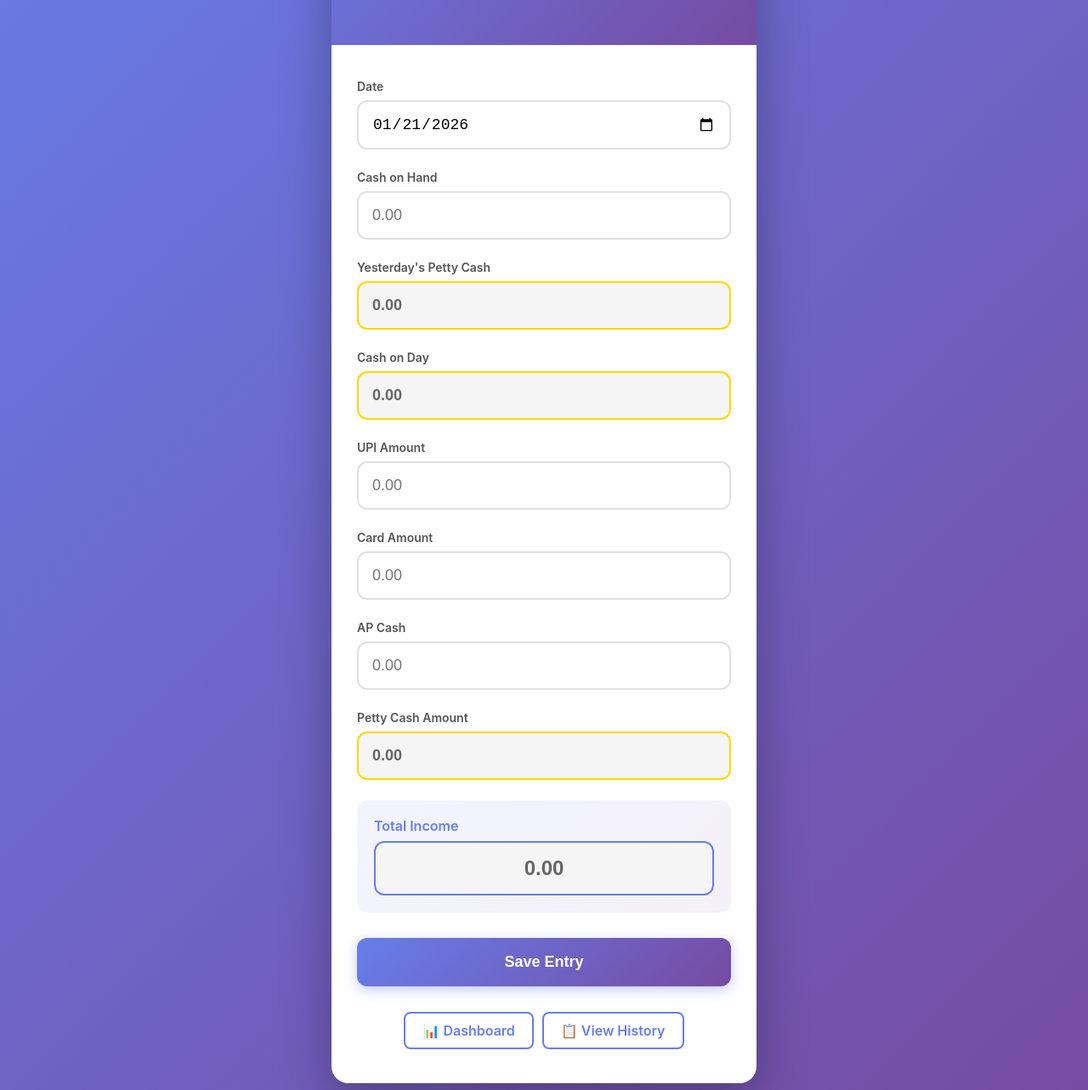
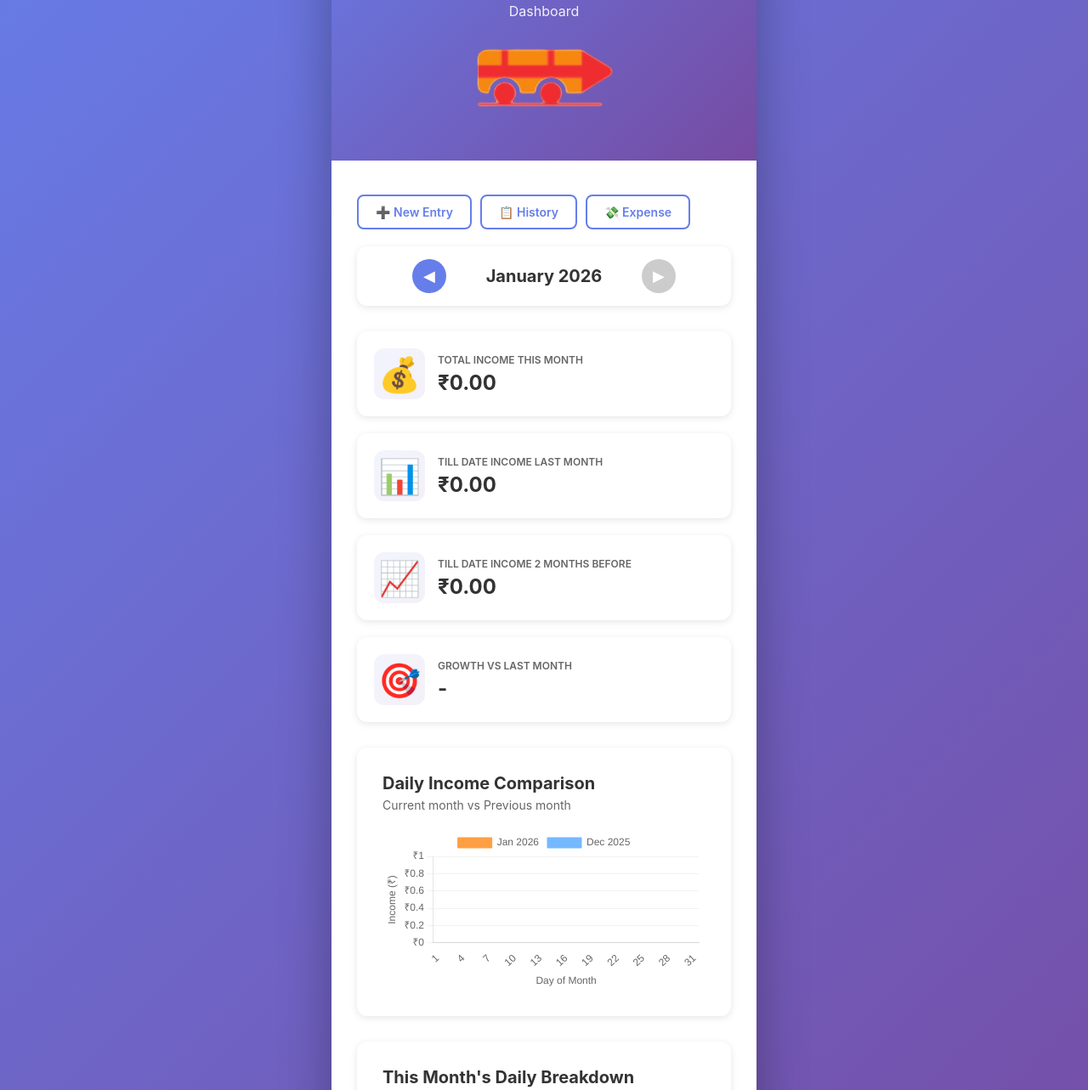
Before and after one commit to rishidhiraj-cloud/PenAndPlay, a plain HTML site: page index.html in a window 1280 px wide. Shown: the part 250-1533 px from the top of the page at 85% size. Drawn offline with nearby package versions, Linux system fonts and the light colour scheme; no server answers.

Commit message:
Add files via upload

```diff
--- a/index.html
+++ b/index.html
@@ -3,134 +3,103 @@
 <head>
     <meta charset="UTF-8">
     <meta name="viewport" content="width=device-width, initial-scale=1.0">
-    <title>Daily Cash Register</title>
+    <title>Dashboard - Daily Cash Register</title>
     <link rel="stylesheet" href="style.css">
+    <link rel="stylesheet" href="dashboard-style.css">
 </head>
 <body>
+    <!-- Loader -->
+    <div id="pageLoader" class="page-loader">
+        <div class="loader-spinner"></div>
+    </div>
+
     <div class="container">
         <header>
             <div class="header-content">
+                <div class="header-logo-left">
+                    <img src="logo.png" alt="Shop Logo">
+                </div>
                 <div class="header-text">
-                    <h1>Daily Cash Register</h1>
-                    <p class="subtitle">Track your daily income</p>
+                    <h1>Pen & Play Club</h1>
+                    <p class="subtitle">Dashboard</p>
                 </div>
-                <div class="header-logo">
-                    <img src="logo.png" alt="Shop Logo" id="shopLogo">
+                <div class="header-logo-right">
+                    <img src="logo.png" alt="Shop Logo">
                 </div>
             </div>
         </header>
 
         <main>
-            <form id="cashRegisterForm">
-                <!-- Date Field -->
-                <div class="form-group">
-                    <label for="date">Date</label>
-                    <input type="date" id="date" name="date" required>
+            <!-- Navigation -->
+            <div class="nav-links">
+                <a href="entry.html">➕ New Entry</a>
+                <a href="history.html">📋 History</a>
+                <a href="expense.html">💸 Expense</a>
             </div>
 
-                <!-- Cash on Hand -->
-                <div class="form-group">
-                    <label for="cashAmount">Cash on Hand</label>
-                    <input type="number"
-                           id="cashAmount"
-                           name="cashAmount"
-                           placeholder="0.00"
-                           step="0.01"
-                           min="0"
-                           inputmode="decimal">
+            <!-- Month Selector -->
+            <div class="month-selector">
+                <button id="prevMonth" class="month-btn">◀</button>
+                <div id="currentMonthDisplay" class="month-display">Loading...</div>
+                <button id="nextMonth" class="month-btn">▶</button>
             </div>
 
-                <!-- Yesterday's Petty Cash (Read-only) -->
-                <div class="form-group readonly-group">
-                    <label for="yesterdayPettyCash">Yesterday's Petty Cash</label>
-                    <input type="text"
-                           id="yesterdayPettyCash"
-                           readonly
-                           value="0.00">
+            <!-- Summary Cards -->
+            <div class="summary-cards">
+                <div class="summary-card">
+                    <div class="card-icon">💰</div>
+                    <div class="card-content">
+                        <div class="card-label">Total Income This Month</div>
+                        <div class="card-value" id="totalIncomeThisMonth">₹0.00</div>
+                    </div>
                 </div>
 
-                <!-- Cash on Day (Auto-calculated, Read-only) -->
-                <div class="form-group readonly-group">
-                    <label for="cashTotal">Cash on Day</label>
-                    <input type="text"
-                           id="cashTotal"
-                           readonly
-                           value="0.00">
+                <div class="summary-card">
+                    <div class="card-icon">📊</div>
+                    <div class="card-content">
+                        <div class="card-label">Till Date Income Last Month <span id="lastMonthLabel"></span></div>
+                        <div class="card-value" id="tillDateLastMonth">₹0.00</div>
+                    </div>
                 </div>
 
-                <!-- UPI Amount -->
-                <div class="form-group">
-                    <label for="upiAmount">UPI Amount</label>
-                    <input type="number"
-                           id="upiAmount"
-                           name="upiAmount"
-                           placeholder="0.00"
-                           step="0.01"
-                           min="0"
-                           inputmode="decimal">
+                <div class="summary-card">
+                    <div class="card-icon">📈</div>
+                    <div class="card-content">
+                        <div class="card-label">Till Date Income 2 Months Before <span id="twoMonthsBeforeLabel"></span></div>
+                        <div class="card-value" id="tillDate2MonthsBefore">₹0.00</div>
+                    </div>
                 </div>
 
-                <!-- Card Amount -->
-                <div class="form-group">
-                    <label for="cardAmount">Card Amount</label>
-                    <input type="number"
-                           id="cardAmount"
-                           name="cardAmount"
-                           placeholder="0.00"
-                           step="0.01"
-                           min="0"
-                           inputmode="decimal">
+                <div class="summary-card">
+                    <div class="card-icon">🎯</div>
+                    <div class="card-content">
+                        <div class="card-label">Growth vs Last Month</div>
+                        <div class="card-value" id="vsLastMonth">-</div>
+                    </div>
+                </div>
             </div>
 
-                <!-- AP Cash -->
-                <div class="form-group">
-                    <label for="apCash">AP Cash</label>
-                    <input type="number"
-                           id="apCash"
-                           name="apCash"
-                           placeholder="0.00"
-                           step="0.01"
-                           min="0"
-                           inputmode="decimal">
+            <!-- Chart Section -->
+            <div class="chart-container">
+                <h2>Daily Income Comparison</h2>
+                <p class="chart-subtitle">Current month vs Previous month</p>
+                <canvas id="comparisonChart"></canvas>
             </div>
 
-                <!-- Petty Cash Amount (Auto-calculated, Read-only) -->
-                <div class="form-group readonly-group">
-                    <label for="pettyCashAmount">Petty Cash Amount</label>
-                    <input type="text"
-                           id="pettyCashAmount"
-                           readonly
-                           value="0.00">
+            <!-- Current Month Details -->
+            <div class="details-section">
+                <h2>This Month's Daily Breakdown</h2>
+                <div id="dailyBreakdown" class="daily-breakdown">
+                    <div class="loading-spinner">Loading data...</div>
                 </div>
-
-                <!-- Total Income (Auto-calculated) -->
-                <div class="form-group total-group">
-                    <label for="totalIncome">Total Income</label>
-                    <input type="text"
-                           id="totalIncome"
-                           readonly
-                           value="0.00">
-                </div>
-
-                <!-- Submit Button -->
-                <button type="submit" class="btn-primary" id="submitBtn">
-                    Save Entry
-                </button>
-            </form>
-
-            <!-- Status Message -->
-            <div id="statusMessage" class="status-message"></div>
-
-            <!-- Navigation Links -->
-            <div class="history-link">
-                <a href="dashboard.html">📊 Dashboard</a>
-                <a href="history.html">📋 View History</a>
             </div>
         </main>
     </div>
 
     <!-- Supabase SDK -->
     <script src="https://cdn.jsdelivr.net/npm/@supabase/supabase-js@2"></script>
-    <script src="app.js"></script>
+    <!-- Chart.js Library -->
+    <script src="https://cdn.jsdelivr.net/npm/chart.js@4.4.1/dist/chart.umd.js"></script>
+    <script src="dashboard.js"></script>
 </body>
 </html>
```
Lines whose indentation alone changed are shown as unchanged.
